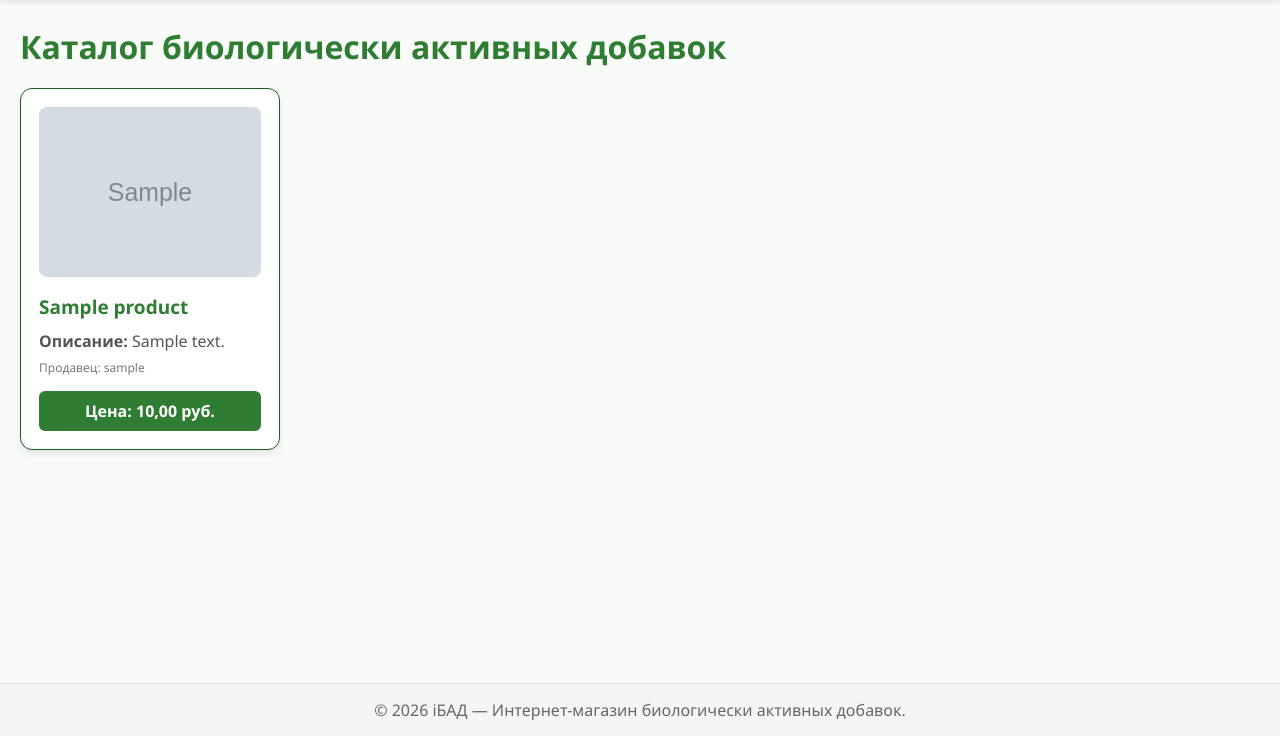
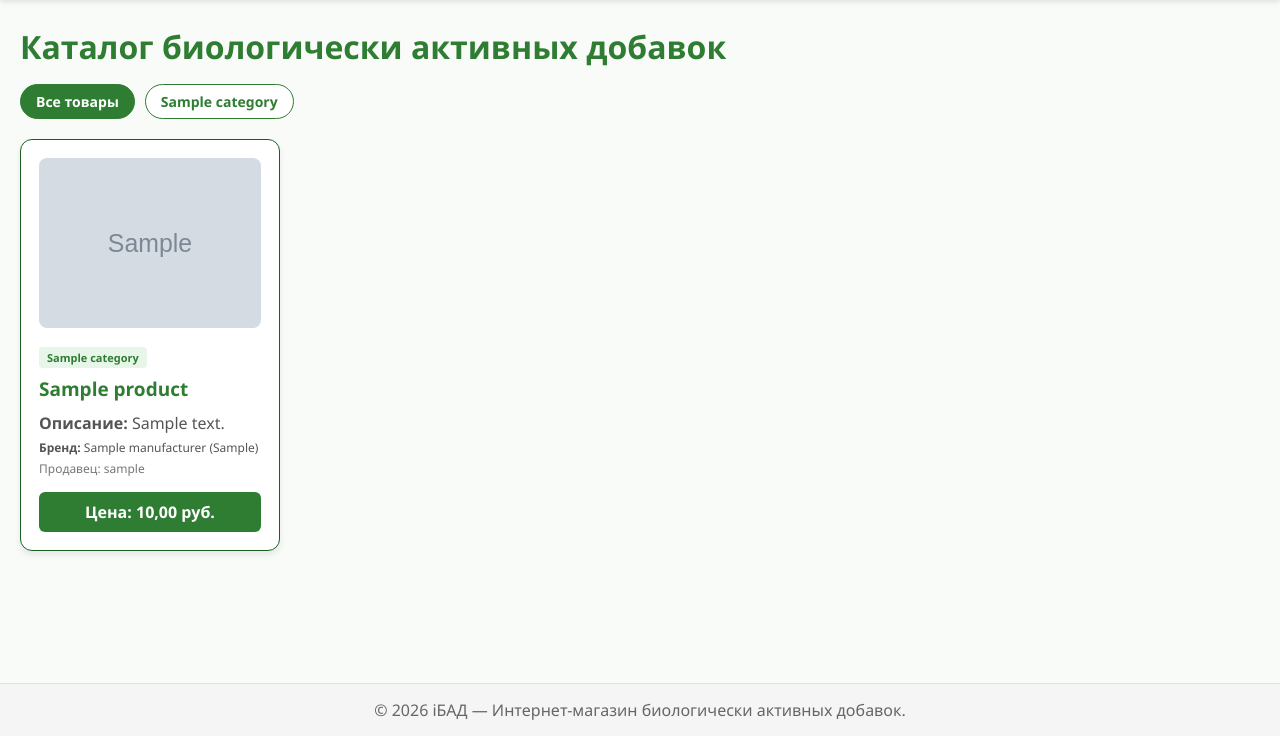
Before and after one commit to haritonov27081994-dev/project2, a Django app: page /products/ in a window 1280 px wide. Shown: the part 64-800 px from the top of the page. Run offline with Django 5.2, Linux system fonts and the light colour scheme; tables that the repository leaves empty hold one stand-in row (values such as "Sample post"); grey boxes marked "Sample" are stand-in pictures.

Commit message:
feat(products): добавить категории и модель производителей

```diff
--- a/apps/products/forms.py
+++ b/apps/products/forms.py
@@ -5,7 +5,7 @@ from .models import Product
 class ProductForm(forms.ModelForm):
     class Meta:
         model = Product
-        fields = ['title', 'price', 'image', 'description']
+        fields = ['title', 'category', 'manufacturer', 'price', 'image', 'description']
 
         widgets = {
             'title': forms.TextInput(attrs={
@@ -26,6 +26,8 @@ class ProductForm(forms.ModelForm):
 
         labels = {
             'title': 'Название товара',
+            'category': 'Категория',
+            'manufacturer': 'Производитель',
             'price': 'Цена (руб)',
             'image': 'Фотография товара',
             'description': 'Описание и состав'
--- a/apps/products/models.py
+++ b/apps/products/models.py
@@ -1,5 +1,33 @@
 from django.db import models
 from django.contrib.auth.models import User
+
+
+class Category(models.Model):
+    name = models.CharField(max_length=100, unique=True, verbose_name="Название категории")
+    slug = models.SlugField(max_length=120, unique=True, verbose_name="URL-метка (slug)")
+
+    class Meta:
+        verbose_name = 'категория'
+        verbose_name_plural = 'категории'
+        ordering = ['name']
+
+    def __str__(self):
+        return self.name
+
+
+class Manufacturer(models.Model):
+    name = models.CharField(max_length=150, verbose_name="Название")
+    country = models.CharField(max_length=100, verbose_name="Страна")
+    website = models.URLField(blank=True, null=True, verbose_name="Сайт")
+    description = models.TextField(blank=True, verbose_name="Описание")
+
+    class Meta:
+        verbose_name = 'производитель'
+        verbose_name_plural = 'производители'
+        ordering = ['name']
+
+    def __str__(self):
+        return self.name
 
 
 class Product(models.Model):
@@ -14,6 +42,22 @@ class Product(models.Model):
         on_delete=models.CASCADE,
         related_name='products',
         verbose_name="Продавец",
+        null=True,
+        blank=True
+    )
+    category = models.ForeignKey(
+        Category,
+        on_delete=models.SET_NULL,
+        related_name='products',
+        verbose_name="Категория",
+        null=True,
+        blank=True
+    )
+    manufacturer = models.ForeignKey(
+        Manufacturer,
+        on_delete=models.SET_NULL,
+        related_name='products',
+        verbose_name="Производитель",
         null=True,
         blank=True
     )
--- a/apps/products/templates/products/base.html
+++ b/apps/products/templates/products/base.html
@@ -6,7 +6,7 @@
   <meta name="viewport" content="width=device-width, initial-scale=1.0">
   <title>{% block page_title %}{% endblock page_title %}</title>
   <link rel="icon" href="{% static 'images/favicon.png' %}">
-  <link rel="stylesheet" href="{% static 'css/style.css' %}?v=2">
+  <link rel="stylesheet" href="{% static 'css/style.css' %}?v=3">
 </head>
 <body>
 
--- a/apps/products/templates/products/product_list.html
+++ b/apps/products/templates/products/product_list.html
@@ -1,9 +1,32 @@
 {% extends "products/base.html" %}
 
-{% block page_title %}iБАД | Каталог добавок{% endblock page_title %}
+{% block page_title %}
+  iБАД | {% if current_category %}{{ current_category.name }}{% else %}Каталог добавок{% endif %}
+{% endblock page_title %}
 
 {% block page_content %}
-  <h1 style="color: #2e7d32;">Каталог биологически активных добавок</h1>
+  <h1 style="color: #2e7d32;">
+    {% if current_category %}
+      Категория: {{ current_category.name }}
+    {% else %}
+      Каталог биологически активных добавок
+    {% endif %}
+  </h1>
+
+  <!-- Панель фильтрации по категориям -->
+  {% if categories %}
+    <div class="category-bar">
+      <a href="{% url 'products:product_list' %}" class="category-pill {% if not current_category %}active{% endif %}">
+        Все товары
+      </a>
+      {% for cat in categories %}
+        <a href="{% url 'products:product_list_by_category' category_slug=cat.slug %}"
+           class="category-pill {% if current_category.id == cat.id %}active{% endif %}">
+          {{ cat.name }}
+        </a>
+      {% endfor %}
+    </div>
+  {% endif %}
 
   {% if products %}
     <div class="catalog-container">
@@ -16,12 +39,21 @@
               <div class="product-card-placeholder">Нет фото</div>
             {% endif %}
 
+            {% if product.category %}
+              <span class="category-tag">{{ product.category.name }}</span>
+            {% endif %}
+
             <h2>
               <a href="{% url 'products:product_detail' product_id=product.id %}">{{ product.title }}</a>
             </h2>
             <p><strong>Описание:</strong> {{ product.description|truncatewords:10 }}</p>
+            {% if product.manufacturer %}
+              <p style="font-size: 12px; color: #555; margin-top: 6px;">
+                <strong>Бренд:</strong> {{ product.manufacturer.name }} ({{ product.manufacturer.country }})
+              </p>
+            {% endif %}
             {% if product.seller %}
-              <p style="font-size: 12px; color: #777; margin-top: 8px;">Продавец: {{ product.seller.username }}</p>
+              <p style="font-size: 12px; color: #777; margin-top: 4px;">Продавец: {{ product.seller.username }}</p>
             {% endif %}
           </div>
 
@@ -32,6 +64,6 @@
       {% endfor %}
     </div>
   {% else %}
-    <p style="margin-top: 15px;">Опубликованных товаров пока нет. Загляните позже!</p>
+    <p style="margin-top: 20px;">В этой категории пока нет опубликованных товаров.</p>
   {% endif %}
 {% endblock page_content %}
--- a/apps/products/urls.py
+++ b/apps/products/urls.py
@@ -6,6 +6,7 @@ app_name = 'products'
 urlpatterns = [
     path('', views.home_page_view, name='home'),
     path('products/', views.product_list_view, name='product_list'),
+    path('products/category/<slug:category_slug>/', views.product_list_view, name='product_list_by_category'),
     path('products/<int:product_id>/', views.product_detail_view, name='product_detail'),
     path('products/add/', views.product_add_view, name='product_add'),
     path('products/<int:product_id>/edit/', views.product_edit_view, name="product_edit"),
--- a/apps/products/views.py
+++ b/apps/products/views.py
@@ -1,7 +1,7 @@
 from django.shortcuts import render, get_object_or_404, redirect
 from django.http import HttpResponseForbidden
 from django.contrib.auth.decorators import login_required
-from .models import Product
+from .models import Category, Product
 from .forms import ProductForm
 
 
@@ -9,16 +9,26 @@ def home_page_view(request):
     return render(request, template_name='products/index.html')
 
 
-def product_list_view(request):
-    # На витрине показываем только одобренные (опубликованные) товары
+def product_list_view(request, category_slug=None):
+    categories = Category.objects.all()
+    current_category = None
     products = Product.objects.filter(status='published').order_by('-created_at')
-    return render(request, template_name='products/product_list.html', context={'products': products})
+
+    if category_slug:
+        current_category = get_object_or_404(Category, slug=category_slug)
+        products = products.filter(category=current_category)
+
+    context = {
+        'products': products,
+        'categories': categories,
+        'current_category': current_category,
+    }
+    return render(request, template_name='products/product_list.html', context=context)
 
 
 def product_detail_view(request, product_id):
     product = get_object_or_404(Product, id=product_id)
 
-    # Если товар еще не опубликован, его может смотреть только продавец или администратор
     if product.status != 'published':
         if not request.user.is_authenticated or (product.seller != request.user and not request.user.is_staff):
             return HttpResponseForbidden("<h1>Товар недоступен</h1><p>Этот товар находится на проверке или отклонен модератором.</p>")
@@ -35,12 +45,11 @@ def product_add_view(request):
     }
 
     if request.method == "POST":
-        # Обязательно передаем request.FILES для загрузки картинки!
         form = ProductForm(request.POST, request.FILES)
         if form.is_valid():
             new_product = form.save(commit=False)
             new_product.seller = request.user
-            new_product.status = 'pending'  # Новый товар идет на проверку
+            new_product.status = 'pending'
             new_product.save()
             return redirect('users:profile')
     else:
@@ -66,7 +75,6 @@ def product_edit_view(request, product_id):
         form = ProductForm(request.POST, request.FILES, instance=product)
         if form.is_valid():
             updated_product = form.save(commit=False)
-            # Если редактирует обычный продавец (не админ), отправляем товар на повторную проверку
             if not request.user.is_staff:
                 updated_product.status = 'pending'
             updated_product.save()
--- a/static/css/style.css
+++ b/static/css/style.css
@@ -469,3 +469,52 @@ main {
   color: #c62828;
   border: 1px solid #ef9a9a;
 }
+
+/* Панель фильтрации по категориям и блок производителя */
+.category-bar {
+  display: flex;
+  flex-wrap: wrap;
+  gap: 10px;
+  margin-top: 16px;
+  margin-bottom: 10px;
+}
+
+.category-pill {
+  display: inline-block;
+  padding: 7px 15px;
+  border-radius: 20px;
+  border: 1px solid #2e7d32;
+  color: #2e7d32;
+  background-color: #ffffff;
+  text-decoration: none;
+  font-size: 14px;
+  font-weight: bold;
+  transition: all 0.2s;
+}
+
+.category-pill:hover,
+.category-pill.active {
+  background-color: #2e7d32;
+  color: #ffffff;
+}
+
+.category-tag {
+  display: inline-block;
+  background-color: #e8f5e9;
+  color: #2e7d32;
+  font-size: 11px;
+  font-weight: bold;
+  padding: 3px 8px;
+  border-radius: 4px;
+  margin-bottom: 8px;
+}
+
+.manufacturer-box {
+  background-color: #f1f8e9;
+  border-left: 4px solid #2e7d32;
+  padding: 10px 14px;
+  border-radius: 4px;
+  margin-bottom: 16px;
+  font-size: 14px;
+  color: #333;
+}
```
Also changed, not shown: apps/products/admin.py (+22 -2 lines), apps/products/templates/products/product_detail.html (+16 -0 lines), apps/products/migrations/0004_category_manufacturer_product_category_and_more.py (added).
